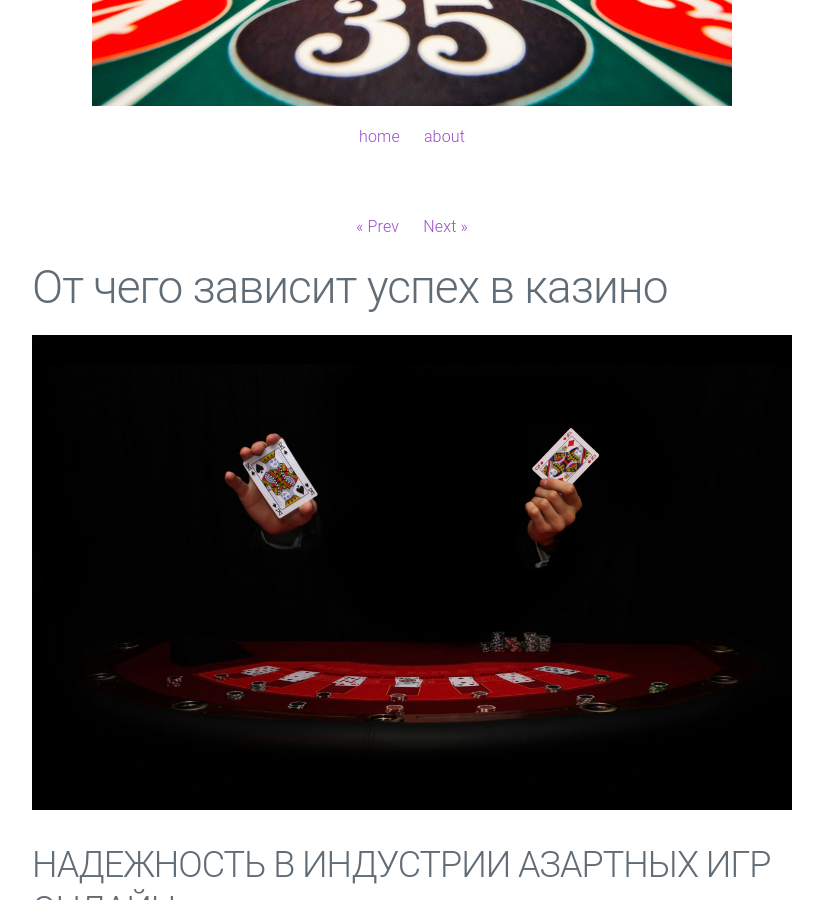
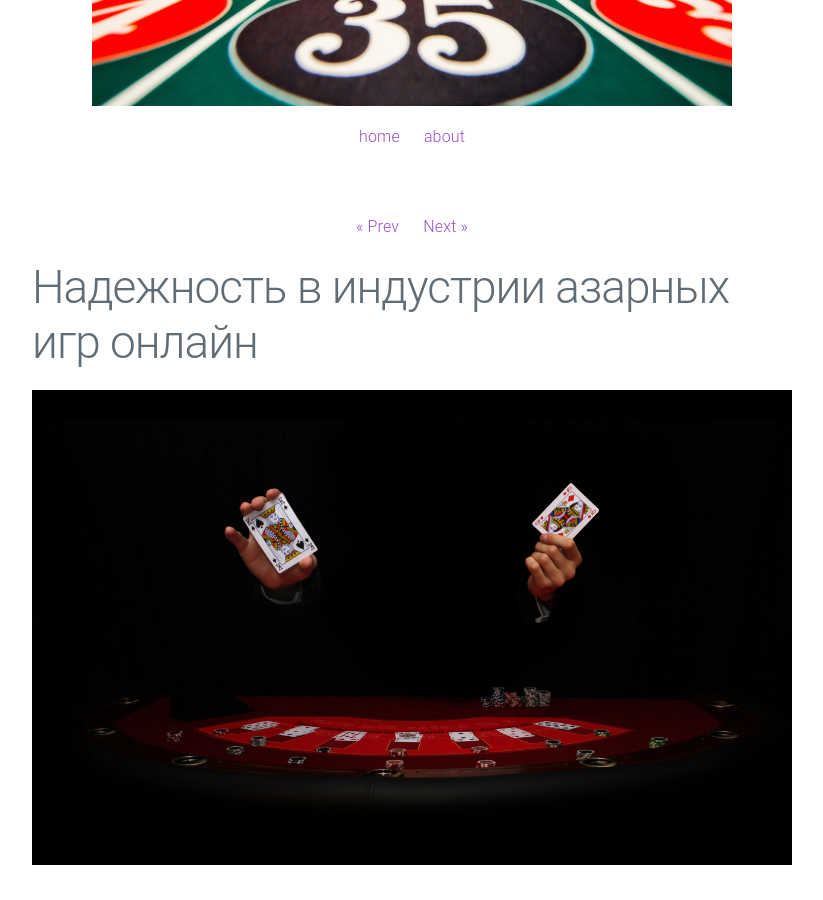
Before and after one commit to VezdeEast/vezdeeast.github.io, a Jekyll site: the page built from _posts/2019-02-28-casino-blog.md, in a window 1280 px wide and 900 px high, scrolled down 329 px. Shown: the whole window, without its empty margins (228-1051 px from the left). Built offline with Jekyll 4.4.1, drawn with Linux system fonts in a browser that asks for light colours.

Commit message:
Update 2019-02-28-casino-blog.md

```diff
--- a/_posts/2019-02-28-casino-blog.md
+++ b/_posts/2019-02-28-casino-blog.md
@@ -1,6 +1,6 @@
 ---
 layout: post
-title:  "От чего зависит успех в казино"
+title:  "Надежность в индустрии азарных игр онлайн"
 date:   2019-02-27 15:39:40
 preview: /imag/ikl.jpg
 ---
```
